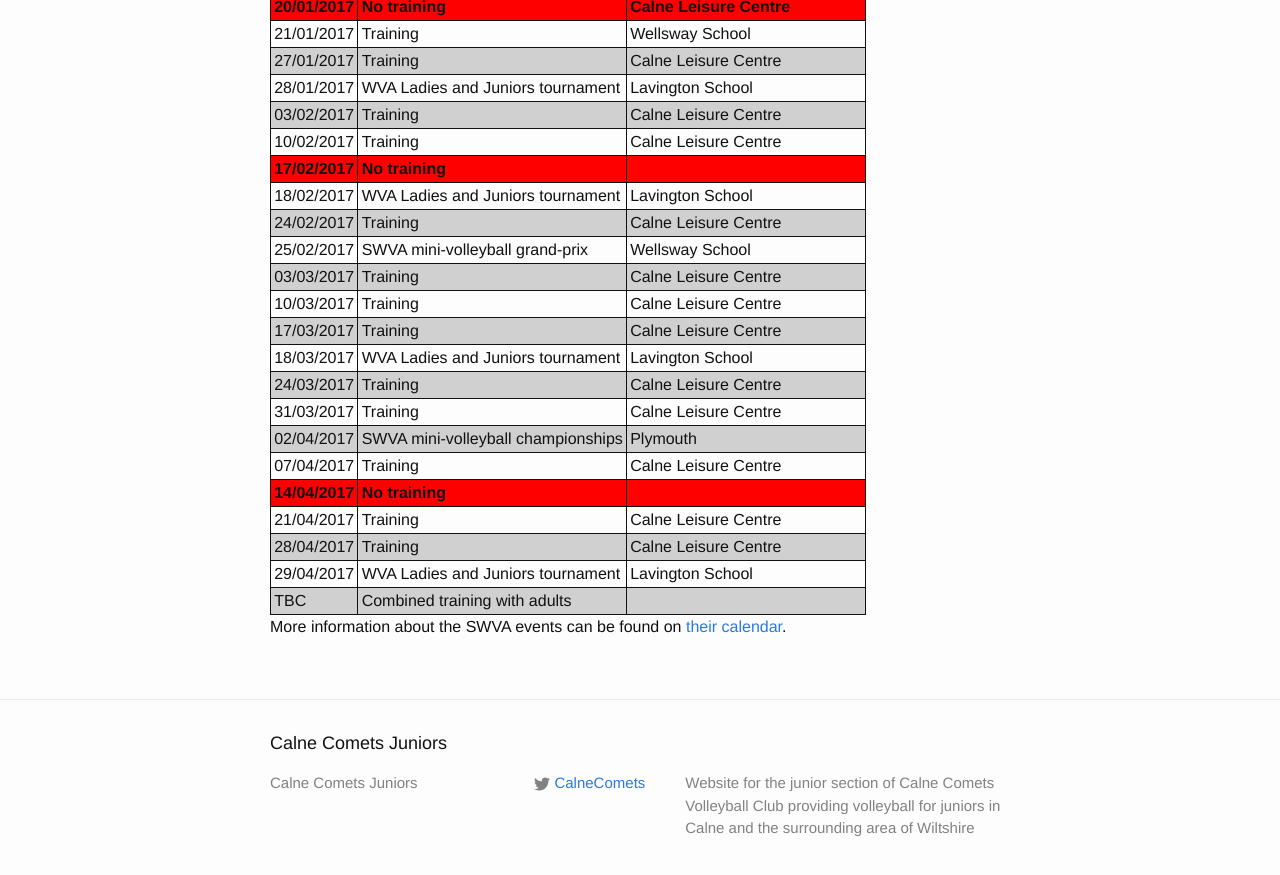
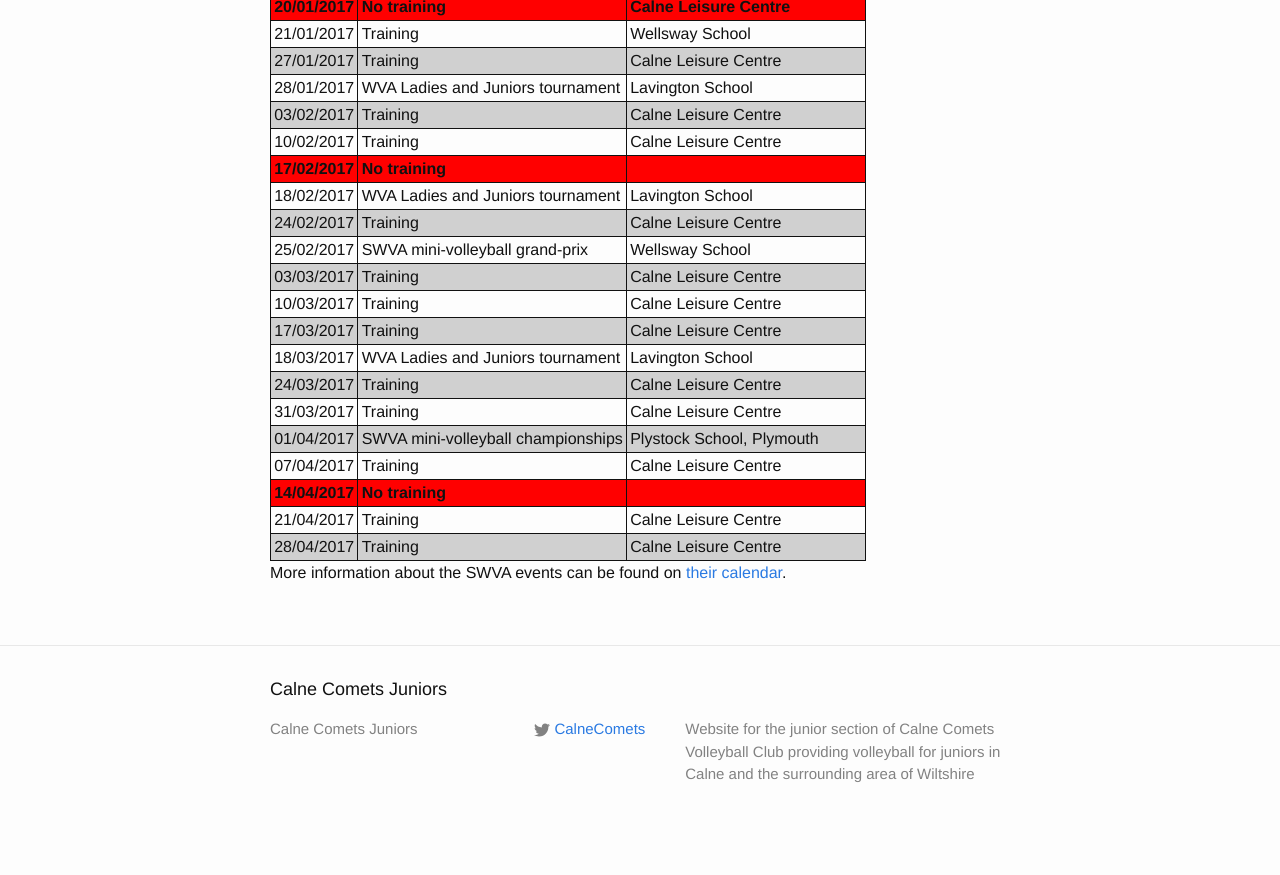
Before and after one commit to CalneComets/WebJuniors, a Jekyll site: the page built from calendar.md, in a window 1280 px wide and 900 px high, scrolled down 1088 px. Shown: the top 875 px of the window. Built offline with Jekyll 4.4.1, drawn with Linux system fonts in a browser that asks for light colours; after the commit the page ends 1934 px from its top, so only the background shows below that.

Commit message:
Calendar updates

```diff
--- a/calendar.md
+++ b/calendar.md
@@ -56,13 +56,11 @@
 <tr><td>18/03/2017</td><td>WVA Ladies and Juniors tournament</td><td>Lavington School</td></tr>
 <tr><td>24/03/2017</td><td>Training</td><td>Calne Leisure Centre</td></tr>
 <tr><td>31/03/2017</td><td>Training</td><td>Calne Leisure Centre</td></tr>
-<tr><td>02/04/2017</td><td>SWVA mini-volleyball championships</td><td>Plymouth</td></tr>
+<tr><td>01/04/2017</td><td>SWVA mini-volleyball championships</td><td>Plystock School, Plymouth</td></tr>
 <tr><td>07/04/2017</td><td>Training</td><td>Calne Leisure Centre</td></tr>
 <tr class="warn"><td>14/04/2017</td><td>No training</td><td>&nbsp;</td></tr>
 <tr><td>21/04/2017</td><td>Training</td><td>Calne Leisure Centre</td></tr>
 <tr><td>28/04/2017</td><td>Training</td><td>Calne Leisure Centre</td></tr>
-<tr><td>29/04/2017</td><td>WVA Ladies and Juniors tournament</td><td>Lavington School</td></tr>
-<tr><td>TBC</td><td>Combined training with adults</td><td>&nbsp;</td></tr>
 </tbody>
 </table>
 
```
Also changed, not shown: index.md (+0 -2 lines).
